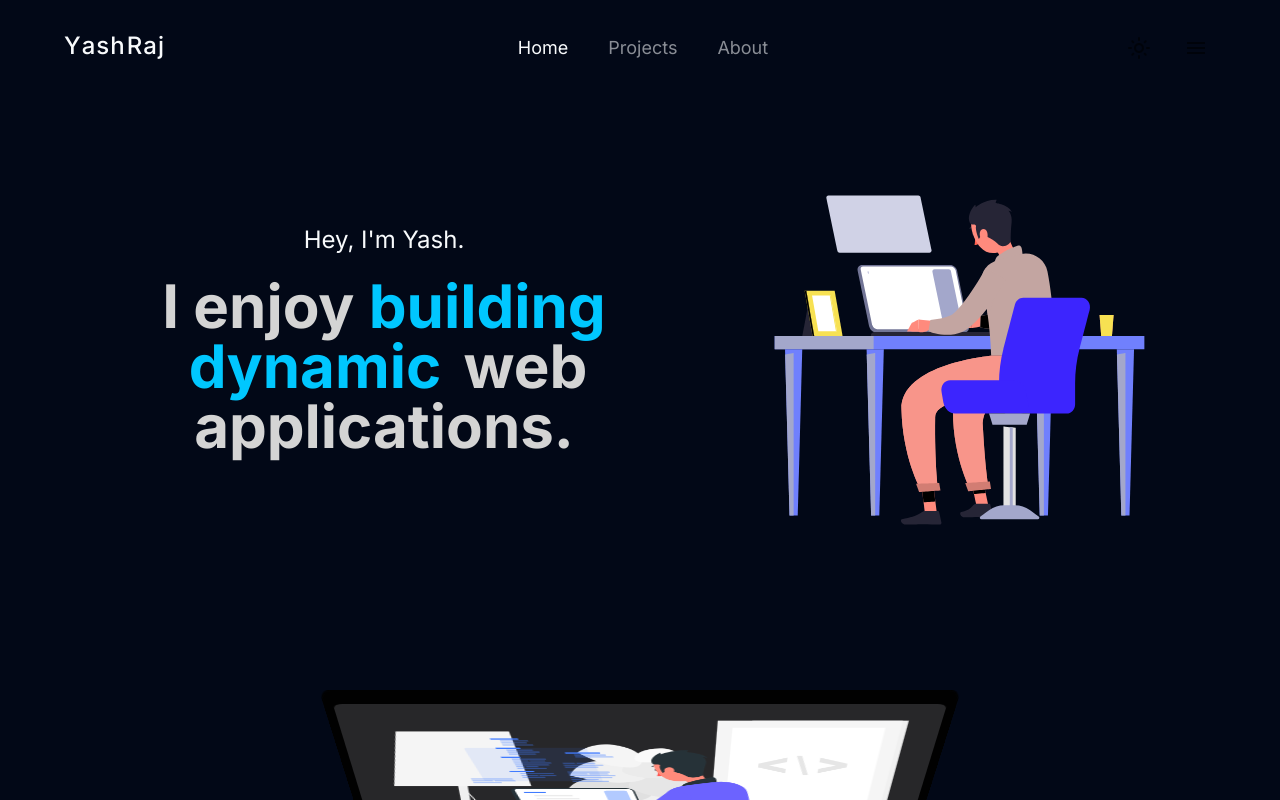
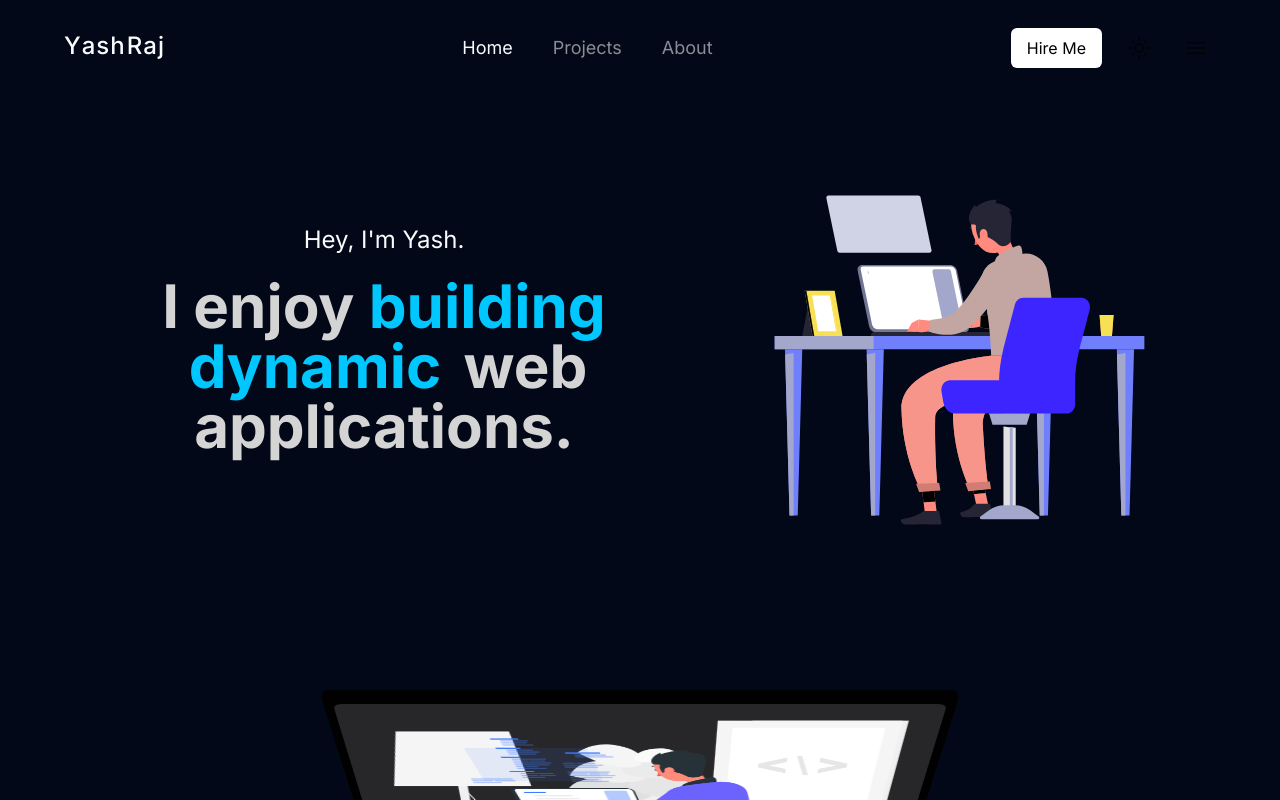
Before and after one commit to yashraj970/yash-raj-portfolio, a Next.js app: page / in a window 1280 px wide. Shown: the top 800 px of the page. Built offline with nearby package versions, Linux system fonts and the light colour scheme.

Commit message:
Hire modal added

```diff
--- a/src/components/Navbar/Navbar.tsx
+++ b/src/components/Navbar/Navbar.tsx
@@ -14,6 +14,7 @@ import {
   ListItemText,
 } from "@mui/material";
 import MenuIcon from "@mui/icons-material/Menu";
+import { HireMeModal } from "./HireMe";
 
 const Navbar = () => {
   const pathname = usePathname();
@@ -85,6 +86,7 @@ const Navbar = () => {
           })}
         </ul>
         <div className="flex items-center gap-5">
+          <HireMeModal />
           <ToggleMode />
           <IconButton
             onClick={toggleDrawer(true)}
```
